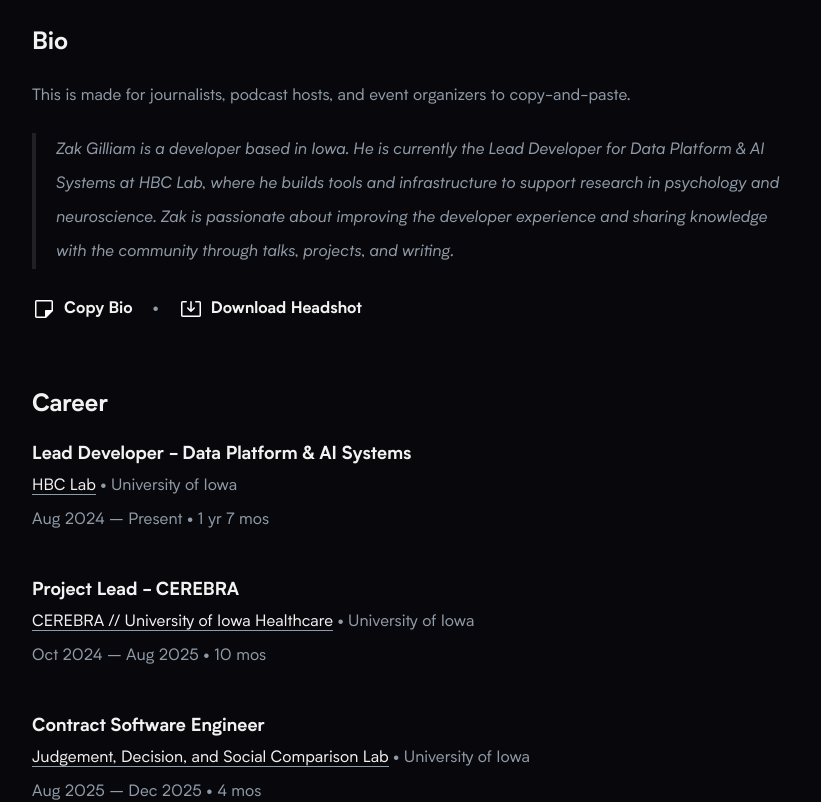
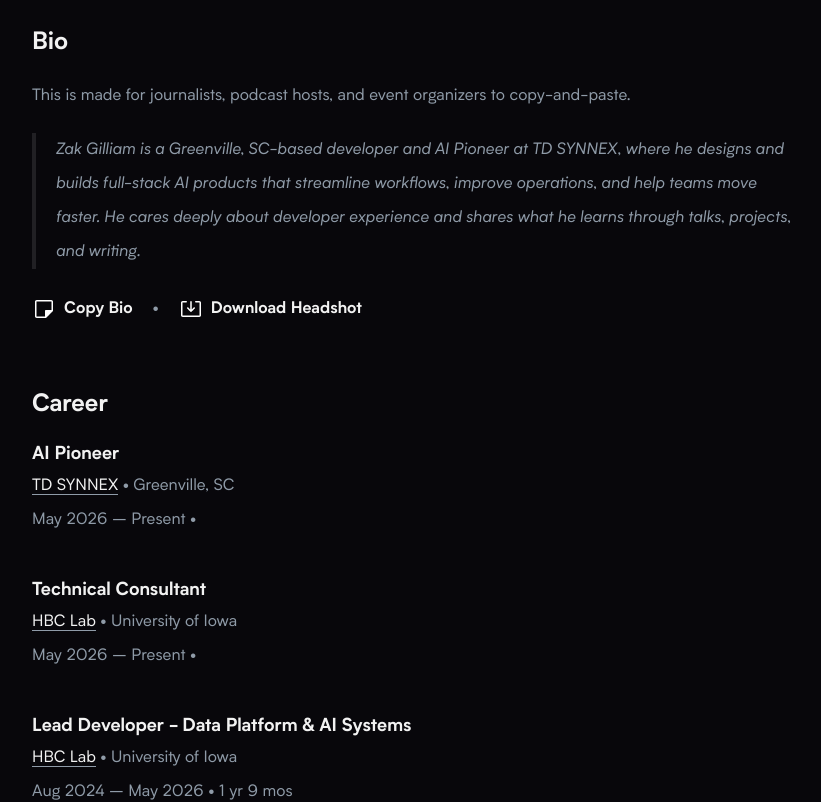
Before and after one commit to miloswrath/website, a Next.js app: page /about in a window 1280 px wide. Shown: the part 820-1622 px from the top of the page, without its empty margins (228-1049 px from the left). Built offline with nearby package versions, Linux system fonts and the light colour scheme.

Commit message:
feat: update current about

```diff
--- a/app/about/page.js
+++ b/app/about/page.js
@@ -3,10 +3,10 @@
 
 export const metadata = {
   title: 'About',
-  description: 'Zak is a developer',
+  description: 'Zak Gilliam is an AI Pioneer and developer based in Greenville, SC.',
   openGraph: {
     title: 'About // Zak Gilliam',
-    description: 'Zak Gilliam is a developer based in Iowa.',
+    description: 'Zak Gilliam is an AI Pioneer at TD SYNNEX based in Greenville, SC.',
     url: 'https://zakgilliam.com/about',
     images: ['/static/images/about-bw.jpg']
   }
@@ -14,7 +14,7 @@
 
 export default function About() {
   const description =
-    'Zak Gilliam is a developer based in Iowa. He is currently the Lead Developer for Data Platform & AI Systems at HBC Lab, where he builds tools and infrastructure to support research in psychology and neuroscience. Zak is passionate about improving the developer experience and sharing knowledge with the community through talks, projects, and writing.';
+    'Zak Gilliam is a Greenville, SC-based developer and AI Pioneer at TD SYNNEX, where he designs and builds full-stack AI products that streamline workflows, improve operations, and help teams move faster. He cares deeply about developer experience and shares what he learns through talks, projects, and writing.';
 
   return (
     <Base
--- a/data/about.js
+++ b/data/about.js
@@ -1,15 +1,30 @@
 const items = [
+  {
+    jobTitle: 'AI Pioneer',
+    company: 'TD SYNNEX',
+    companyUrl: 'https://tdsynnex.com',
+    startDate: '2026-05-18',
+    location: 'Greenville, SC'
+  },
+  {
+    jobTitle: 'Technical Consultant',
+    company: 'HBC Lab',
+    companyUrl: 'https://hbc.lab.uiowa.edu',
+    startDate: '2026-05-18',
+    location: 'University of Iowa'
+  },
   {
     jobTitle: 'Lead Developer - Data Platform & AI Systems',
     company: 'HBC Lab',
-    companyUrl: 'https://hbclab.psychology.uiowa.edu',
+    companyUrl: 'https://hbc.lab.uiowa.edu',
     startDate: '2024-08-01',
+    endDate: '2026-05-18',
     location: 'University of Iowa'
   },
   {
     jobTitle: 'Project Lead - CEREBRA',
     company: 'CEREBRA // University of Iowa Healthcare',
-    companyUrl: 'https://healthcare.uiowa.edu',
+    companyUrl: 'https://uihc.org',
     startDate: '2024-10-01',
     endDate: '2025-08-01',
     location: 'University of Iowa'
@@ -25,7 +40,7 @@
   {
     jobTitle: 'Intern Developer // Process Automation',
     company: 'WorkhorseSCS',
-    companyUrl: '',
+    companyUrl: 'https://workhorsescs.com',
     startDate: '2023-05-01',
     endDate: '2024-08-01',
     location: 'Hybrid (Remote & Sarasota, FL)'
```
Also changed, not shown: data/talks.js (line endings or trailing spaces).
